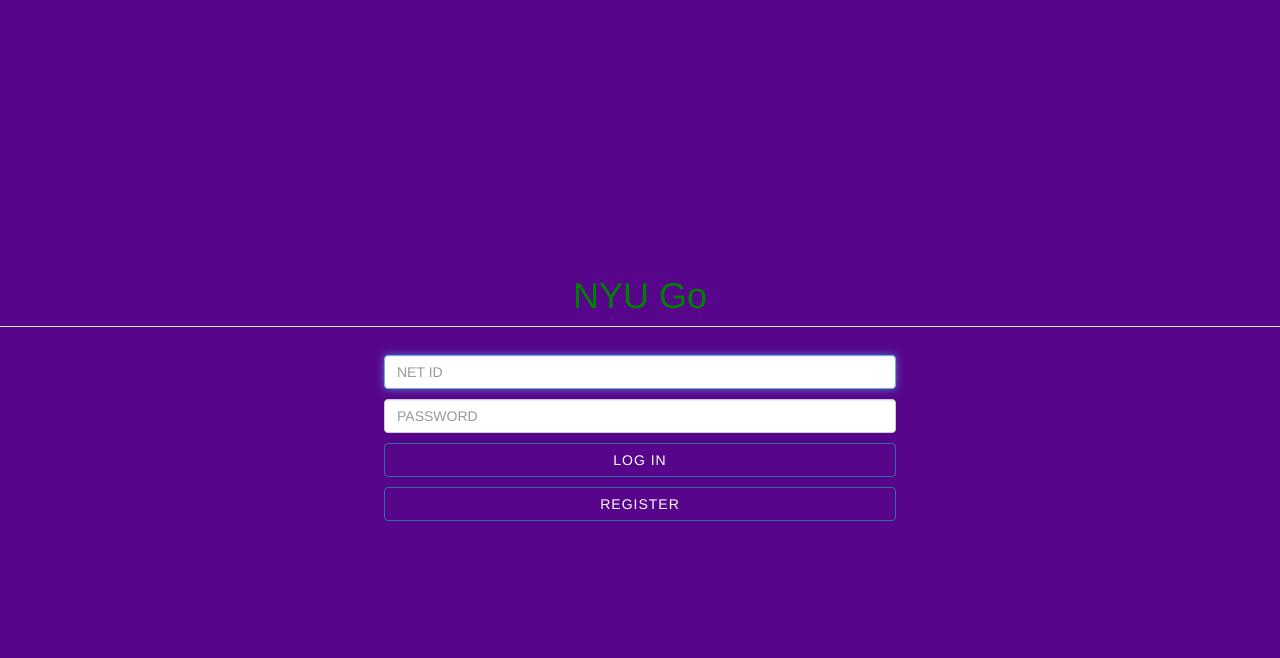
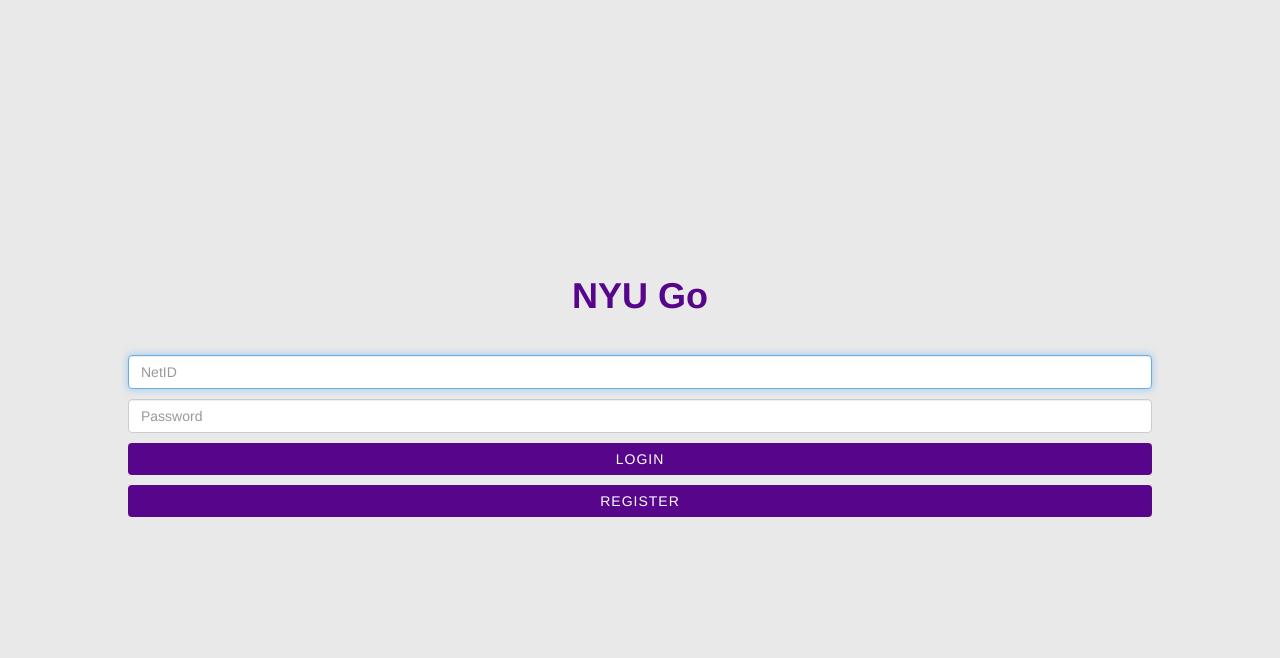
Before and after one commit to k3vinfoo/hack-nyu-2017, a Flask app: page / in a window 1280 px wide. Shown: the top 658 px of the page. Run offline with Flask 2, Linux system fonts and the light colour scheme; some libraries are stand-ins or nearby versions.

Commit message:
CSS changes and updated index.html

```diff
--- a/app/static/style.css
+++ b/app/static/style.css
@@ -1,5 +1,5 @@
 body {
-    background-color: rgb(87, 6, 140);
+    background-color: #E9E9E9;
 }
 
 #content {
@@ -19,13 +19,15 @@
 .formSignin, .formSignUp {
 	padding-top: 2em;
 	margin: 0 auto;
-	width: 40%;
+	width: 80%;
 }
 
 .btn-custom {
 	text-transform: uppercase;
 	letter-spacing: 1px;
 	background-color: rgb(87, 6, 140);
+	border-color: white;
+	border: none;
 }
 
 .btn-custom:hover {
@@ -34,10 +36,14 @@
 	border: none;
 }
 
+.btn-primary {
 
-header h1 {
+}
+
+h1 {
 	text-align: center;
-	color: green;
+	color: rgb(87, 6, 140);
+	font-weight: bold;
 }
 
 header {
--- a/app/templates/login.html
+++ b/app/templates/login.html
@@ -9,7 +9,7 @@
     <meta name="viewport" content="width=device-width, initial-scale=1">
     <meta name="viewport" content="width=device-width, initial-scale=1, maximum-scale=1, user-scalable=no">
     <link rel="stylesheet" href="http://maxcdn.bootstrapcdn.com/bootstrap/3.3.4/css/bootstrap.min.css">
-    <link rel="stylesheet" href="static/style.css?version=3">
+    <link rel="stylesheet" href="static/style.css">
     <script src="https://ajax.googleapis.com/ajax/libs/jquery/1.11.3/jquery.min.js"></script>
     <script src="http://maxcdn.bootstrapcdn.com/bootstrap/3.3.4/js/bootstrap.min.js"></script>
 
@@ -26,14 +26,14 @@
             </header>
             <form action = "/test" method = "POST" class="formSignin">
                 <p>
-                    <label for="inputNID" class="sr-only">NET ID</label><input type="inputNID" name="inputNID" id="inputNID" class="form-control" placeholder="NET ID" required autofocus>
+                    <label for="inputNID" class="sr-only">NET ID</label><input type="inputNID" name="inputNID" id="inputNID" class="form-control" placeholder="NetID" required autofocus>
                 </p>
                 <p>
                     <label for="inputPassword" class="sr-only">Password</label>
-                    <input type="password" name="inputPassword" id="inputPassword" class="form-control" placeholder="PASSWORD" required>
+                    <input type="password" name="inputPassword" id="inputPassword" class="form-control" placeholder="Password" required>
                 </p>
                 <p>
-                    <button id="btnLogIn" class="btn-custom btn btn-md btn-primary btn-block" type="submit" value = "Log in">Log In</button>
+                    <button id="btnLogIn" class="btn-custom btn btn-md btn-primary btn-block" type="submit" value = "Log in">Login</button>
                 </p>
                 <p>
                     <button id="btnRegister" class="btn-custom btn btn-md btn-primary btn-block" type="button">Register</button>
```
Also changed, not shown: app/index.html (+42 -6 lines).
